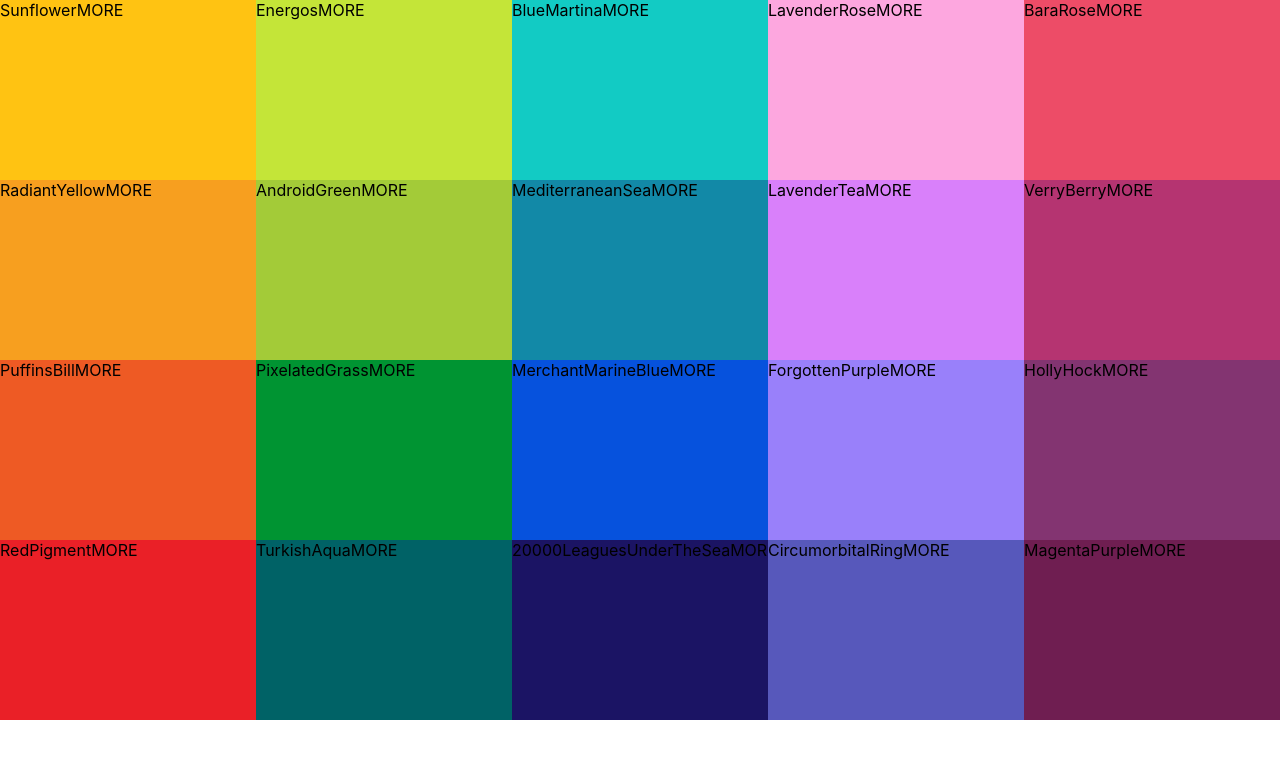
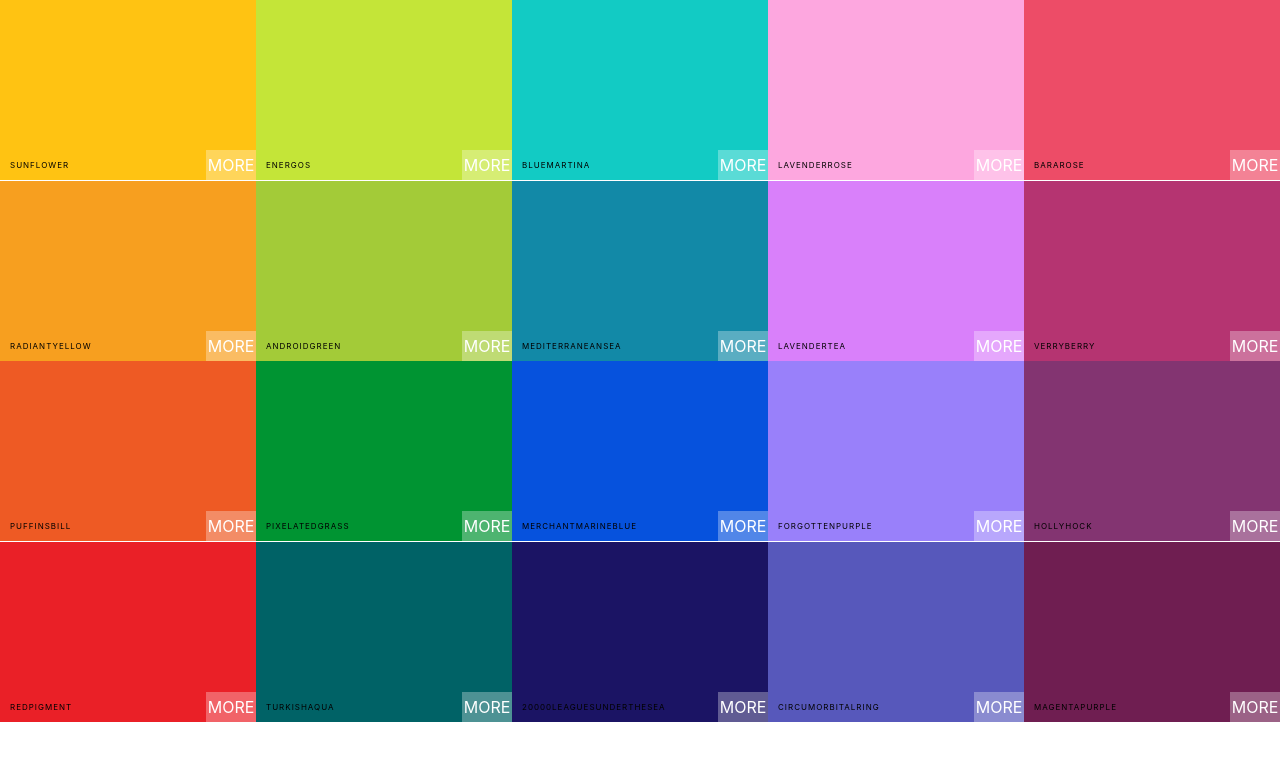
Before and after one commit to cmburch/reactPalette, a React (Create React App) app in the folder react-palette/: page / in a window 1280 px wide. Shown: the top 760 px of the page. Built offline with nearby package versions, Linux system fonts and the light colour scheme.

Commit message:
added styling to the color box component

```diff
--- a/react-palette/src/App.js
+++ b/react-palette/src/App.js
@@ -1,6 +1,6 @@
 import React from 'react';
 import Palette from "./Palette";
- import seedColors from "./seedColors";
+import seedColors from "./seedColors";
 
 
 function App() {
--- a/react-palette/src/ColorBox.css
+++ b/react-palette/src/ColorBox.css
@@ -5,4 +5,58 @@
     display: inline-block;
     position: relative;
     cursor: pointer;
+    margin-bottom: -3.5px;
   }
+
+  .copy-button {
+    width: 100px;
+    height: 30px;
+    position: absolute;
+    display: inline-block;
+    top: 50%;
+    left: 50%;
+    margin-left: -50px;
+    margin-top: -15px;
+    text-align: center;
+    outline: none;
+    background: rgba(255, 255, 255, 0.3);
+    font-size: 1rem;
+    line-height: 30px;
+    color: white;
+    text-transform: uppercase;
+    border: none;
+    opacity: 0;
+  }
+
+  .ColorBox:hover .copy-button {
+    opacity: 1;
+    transition: 0.5s;
+  }
+
+  .box-content {
+    position: absolute;
+    width: 100%;
+    left: 0px;
+    bottom: 0px;
+    padding: 10px;
+    color: black;
+    letter-spacing: 1px;
+    text-transform: uppercase;
+    font-size: 8px;
+    /* font-size: 12px; */
+
+  }
+
+  .see-more {
+    background: rgba(255, 255, 255, 0.3);
+    position: absolute;
+    border: none;
+    right: 0px;
+    bottom: 0px;
+    color: white;
+    width: 50px;
+    height: 30px;
+    text-align: center;
+    line-height: 30px;
+    text-transform: uppercase;
+  }
--- a/react-palette/src/ColorBox.jsx
+++ b/react-palette/src/ColorBox.jsx
@@ -3,11 +3,17 @@
 
   class ColorBox extends Component {
    render() {
+    const { name, background } = this.props;
      return (
-       <div style={{ background: this.props.background }} className='ColorBox'>
-         <span>{this.props.name}</span>
-         <span>MORE</span>
-       </div>
+        <div style={{ background }} className='ColorBox'>
+        <div className='copy-container'>
+          <div className='box-content'>
+            <span>{name}</span>
+          </div>
+          <button className='copy-button'>Copy</button>
+        </div>
+        <span className='see-more'>More</span>
+      </div>
      );
    }
  }
```
